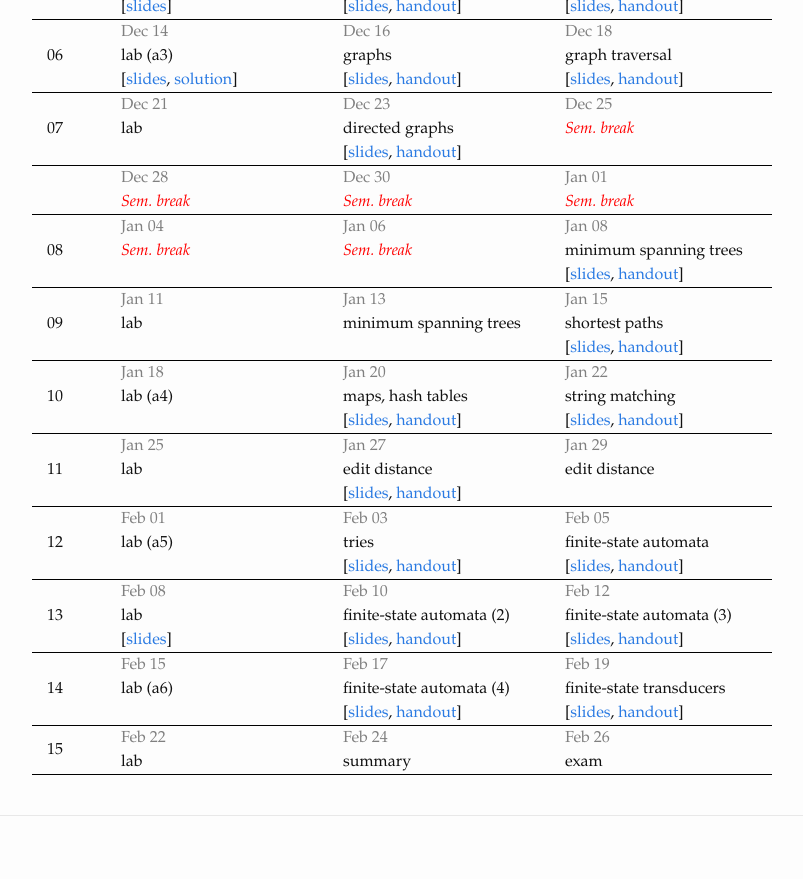
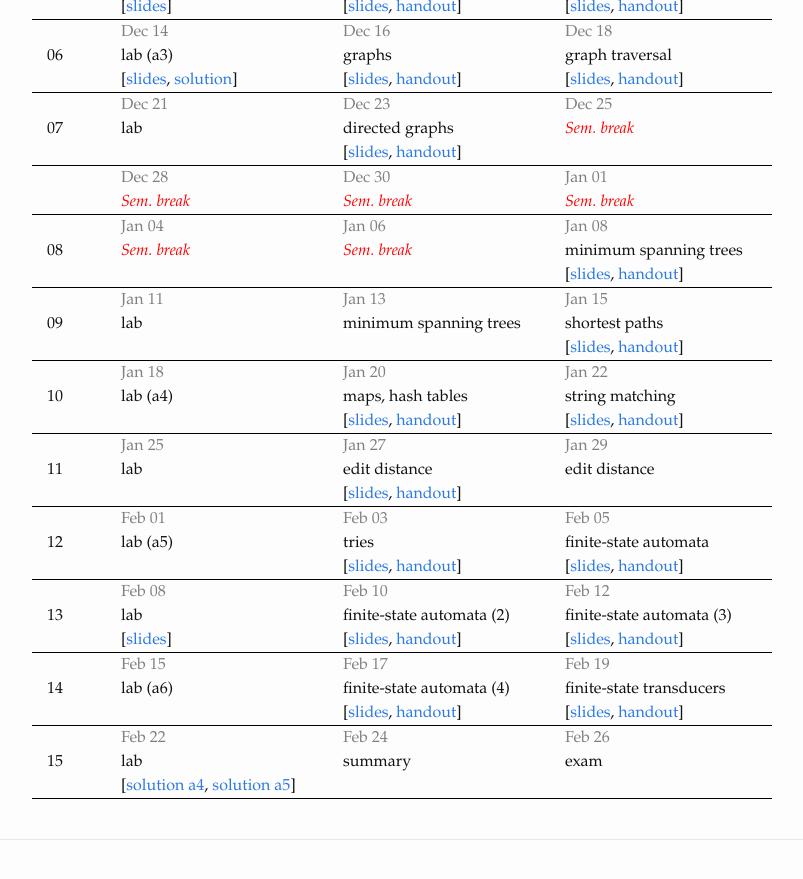
Before and after one commit to dsacl3-2020/dsacl3-2020.github.io, a Jekyll site: the page built from lectures.md, in a window 1280 px wide and 900 px high, scrolled down 698 px. Shown: the top 879 px of the window, without its empty margins (238-1041 px from the left). Built offline with Jekyll 4.4.1, drawn with Linux system fonts in a browser that asks for light colours.

Commit message:
Update schedule.yml

```diff
--- a/_data/schedule.yml
+++ b/_data/schedule.yml
@@ -205,6 +205,9 @@
   dates:
     Feb 22:
       topic: lab
+      links:
+        solution a4: a4-sol.py
+        solution a5: a5-sol.py
     Feb 24:
       topic: summary
     Feb 26:
```
